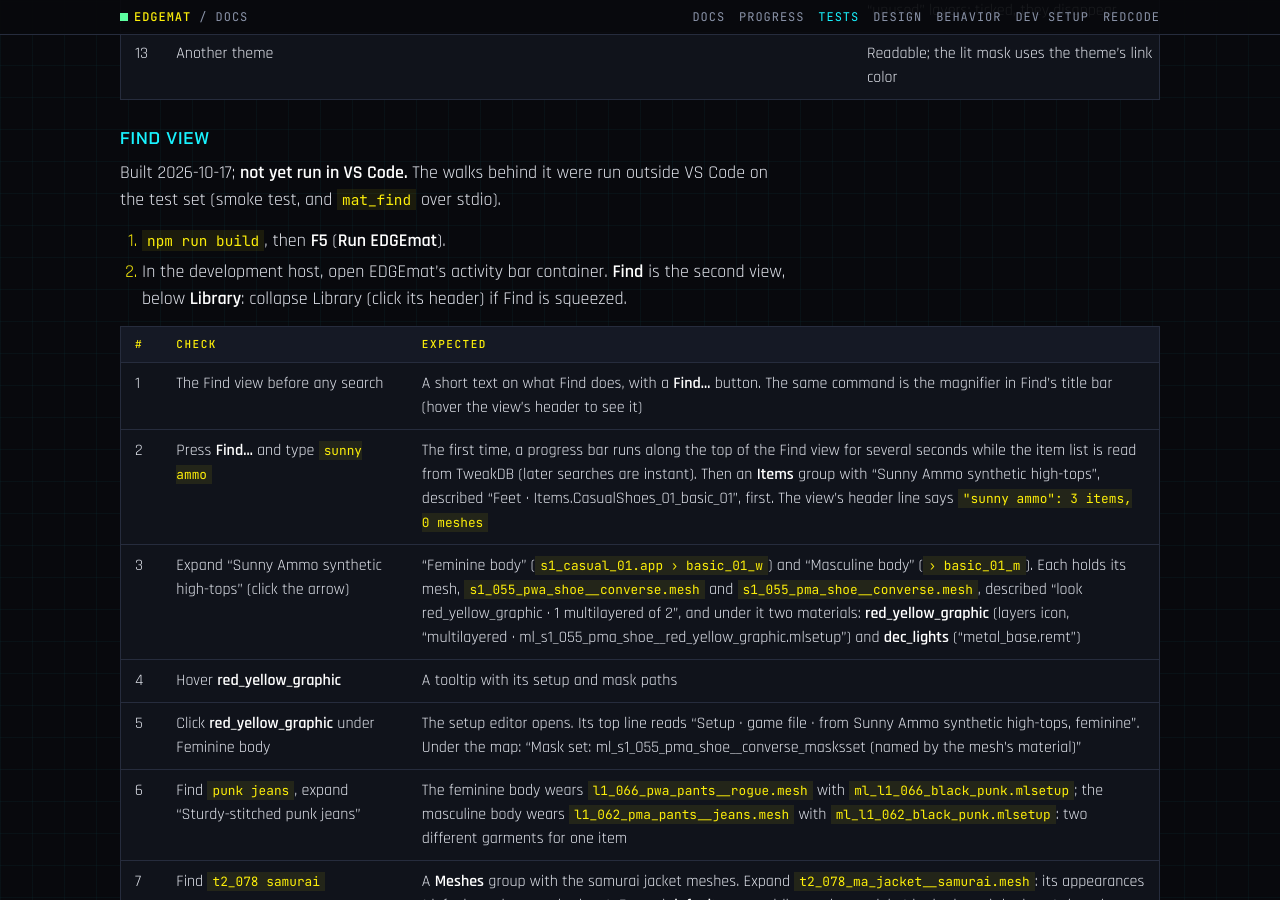
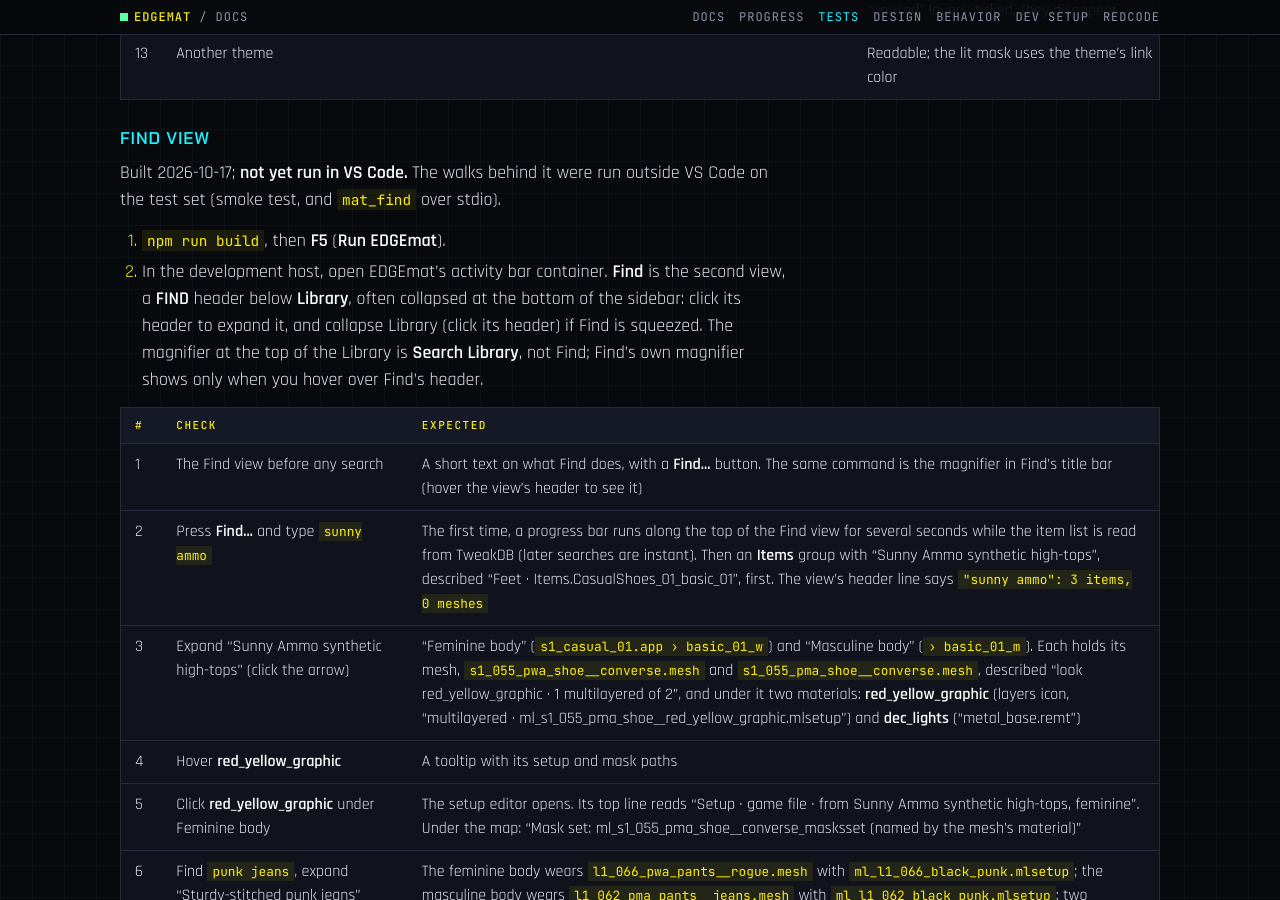
Before and after one commit to Edgemodders/EDGEmat, a Jekyll site: the page built from docs/testing.md, in a window 1280 px wide and 900 px high, scrolled down 6143 px. Built offline with Jekyll 4.4.1, drawn with Linux system fonts in a browser that asks for light colours; our own code applies the rules of GitHub Pages for plain Markdown files.

Commit message:
Tests: say where the Find view is, and that the Library's magnifier is not Find
Co-Authored-By: Claude Opus 5.5 <noreply@anthropic.com>

```diff
--- a/docs/testing.md
+++ b/docs/testing.md
@@ -129,7 +129,7 @@ Run 2026-10-17 by the owner: **all pass**, including opening from REDcode's Game
 Built 2026-10-17; **not yet run in VS Code.** The walks behind it were run outside VS Code on the test set (smoke test, and `mat_find` over stdio).
 
 1. `npm run build`, then **F5** (**Run EDGEmat**).
-2. In the development host, open EDGEmat's activity bar container. **Find** is the second view, below **Library**: collapse Library (click its header) if Find is squeezed.
+2. In the development host, open EDGEmat's activity bar container. **Find** is the second view, a **FIND** header below **Library**, often collapsed at the bottom of the sidebar: click its header to expand it, and collapse Library (click its header) if Find is squeezed. The magnifier at the top of the Library is **Search Library**, not Find; Find's own magnifier shows only when you hover over Find's header.
 
 | # | Check | Expected |
 |---|---|---|
```
